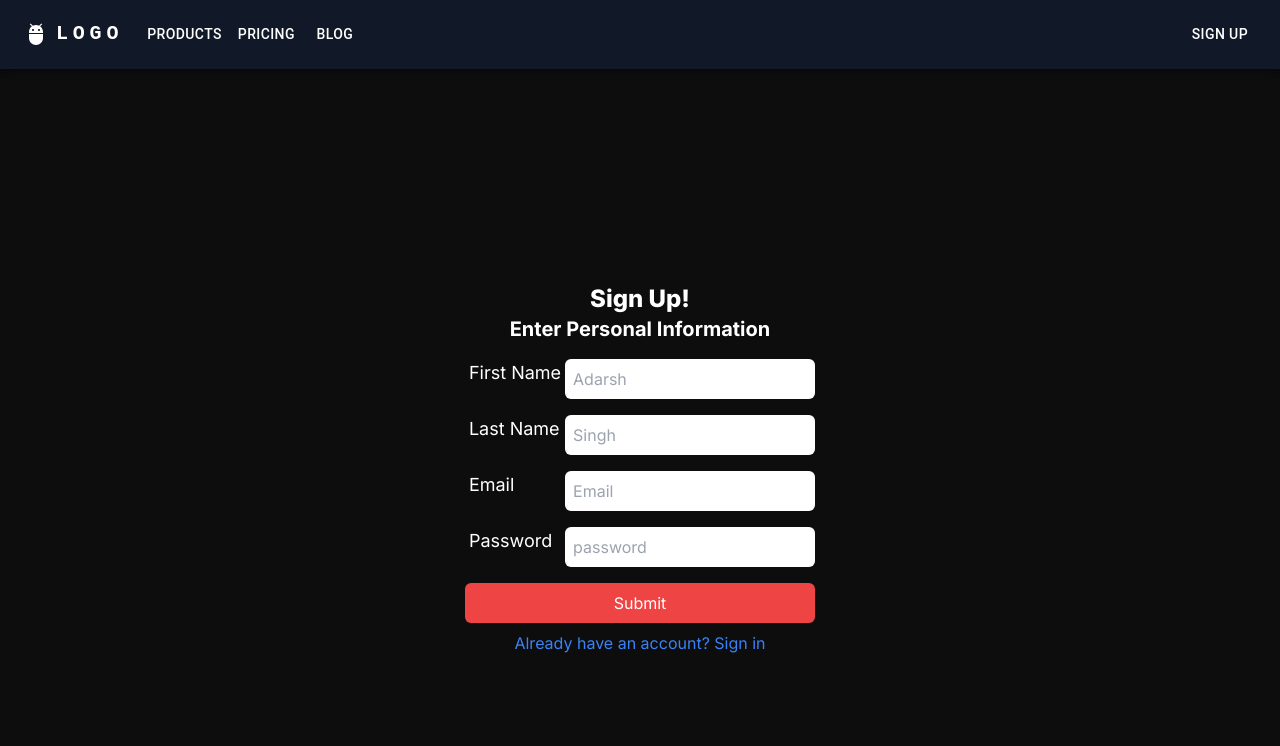
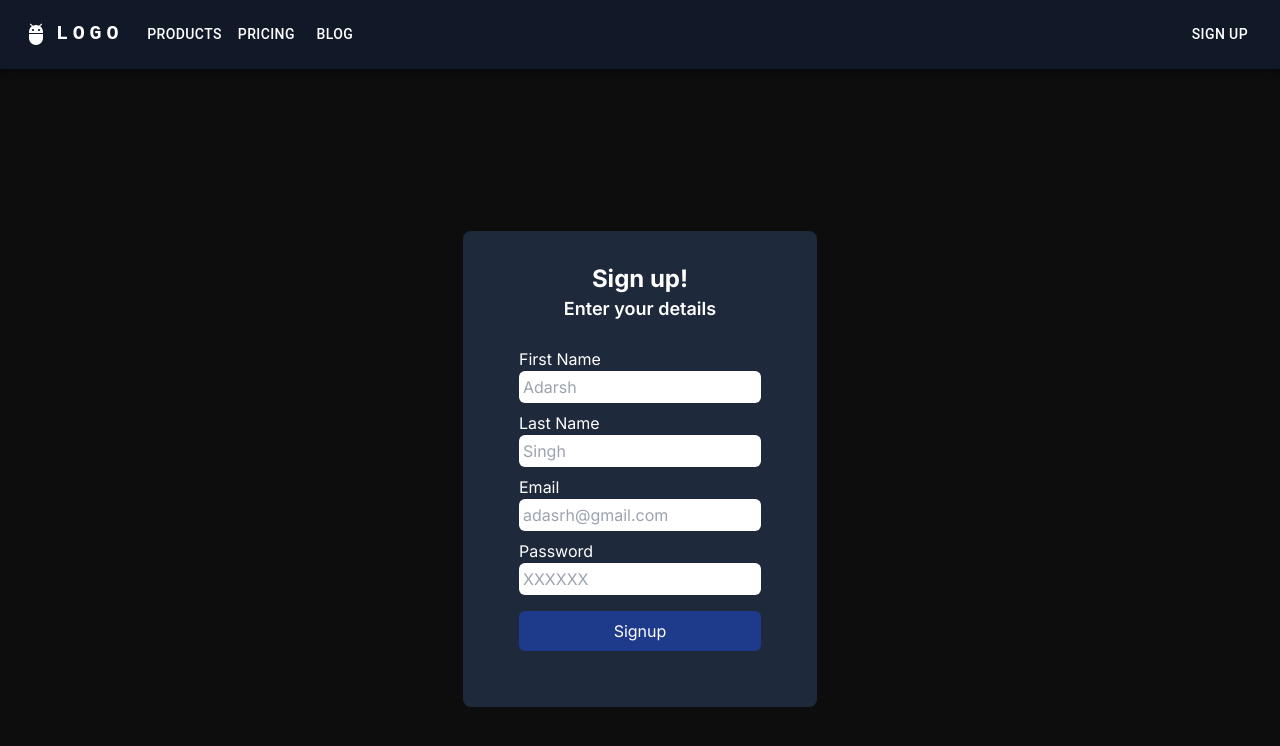
Before and after one commit to AdarshSingh9540/frontendPart, a Next.js app: page /signup in a window 1280 px wide. Shown: the top 746 px of the page. Built offline with nearby package versions, Linux system fonts and the light colour scheme.

Commit message:
update signup page

```diff
--- a/src/app/signup/page.tsx
+++ b/src/app/signup/page.tsx
@@ -51,68 +51,74 @@ function Page() {
     }
 
     return (
-        <div className='flex items-center justify-center min-h-screen mx-2'>
+       <div className='flex flex-col justify-center items-center h-screen  '>
+          <div className='bg-slate-800 p-3 lg:p-8 rounded-lg'>
+          <div className='text-center '>
+            <h1 className='text-2xl font-bold'>Sign up!</h1>
+            <p className='text-lg font-semibold'>Enter your details</p>
+          </div>
+          <div className='m-6'>
+          <div >
             <div className=''>
-                <div className='flex flex-col justify-center items-center mb-4'>
-                    <h2 className='text-2xl font-extrabold'>Sign Up!</h2>
-                    <h4 className='text-xl font-bold'>Enter Personal Information</h4>
+            <label htmlFor="firstname">First Name</label>
             </div>
-                <div className='flex justify-between my-4'>
-                    <label className='mx-1 text-lg' htmlFor="firstName">First Name</label>
+            <div>
                 <input
-                        className='p-2 text-black rounded-md'
-                        type="text"
-                        id="firstName"
-                        placeholder='Adarsh'
                 value={firstName}
                 onChange={handleFirstNameChange}
-                    />
+                className='p-1 rounded-md text-black'
+                type="text"
+                 placeholder='Adarsh' />
             </div>
-                <div className='flex justify-between my-4'>
-                    <label className='mx-1 text-lg' htmlFor="lastName">Last Name</label>
+          </div>
+
+          <div className='mt-2'>
+            <div>
+            <label htmlFor="lasttname">Last Name</label>
+            </div>
+            <div>
                 <input
-                        className='p-2 text-black rounded-md'
-                        type="text"
-                        id="lastName"
-                        placeholder='Singh'
                  value={lastName}
                  onChange={handleLastNameChange}
-                    />
+                className='p-1 rounded-md text-black'
+                 type="text"
+                  placeholder='Singh' />
             </div>
-                <div className='flex justify-between my-4'>
-                    <label className='mx-1 text-lg' htmlFor="email">Email</label>
+          </div>
+
+          <div className='mt-2'>
+            <div>
+            <label htmlFor="email">Email</label>
+            </div>
+            <div>
                 <input
-                        className='p-2 text-black rounded-md'
-                        type="text"
-                        id="email"
-                        placeholder='Email'
                 value={email}
                 onChange={handleEmailChange}
-                    />
+                className='text-black p-1 rounded-md'
+                type="email"
+                 placeholder='adasrh@gmail.com'  />
             </div>
-                <div className='flex justify-between my-4'>
-                    <label className='mx-1 text-lg' htmlFor="password">Password</label>
+          </div>
+
+          <div className='mt-2'>
+            <div>
+            <label htmlFor="lasttname">Password</label>
+            </div>
+            <div>
                 <input
-                        className='p-2 text-black rounded-md'
-                        type="password"
-                        id="password"
-                        placeholder='password'
                 value={password}
                 onChange={handlePasswordChange}
-                    />
+                className='text-black p-1 rounded-md' type="password" placeholder='XXXXXX' />
             </div>
-                <div>
+          </div>
+
+
+          <div >
             <button
-                        className='bg-red-500 p-2 rounded-md w-full'
              onClick={handleSubmit}
-                    >
-                        Submit
-                    </button>
+            className='bg-blue-900 p-2 w-full rounded-md  mt-4'>Signup</button>
           </div>
-                <div className='flex justify-center mt-2'>
-                    <p className='text-blue-500 cursor-pointer'>Already have an account? Sign in</p>
           </div>
-                {showAlert && <SimpleAlert />}
           </div>
        </div>
     );
```
Lines whose indentation alone changed are shown as unchanged.
